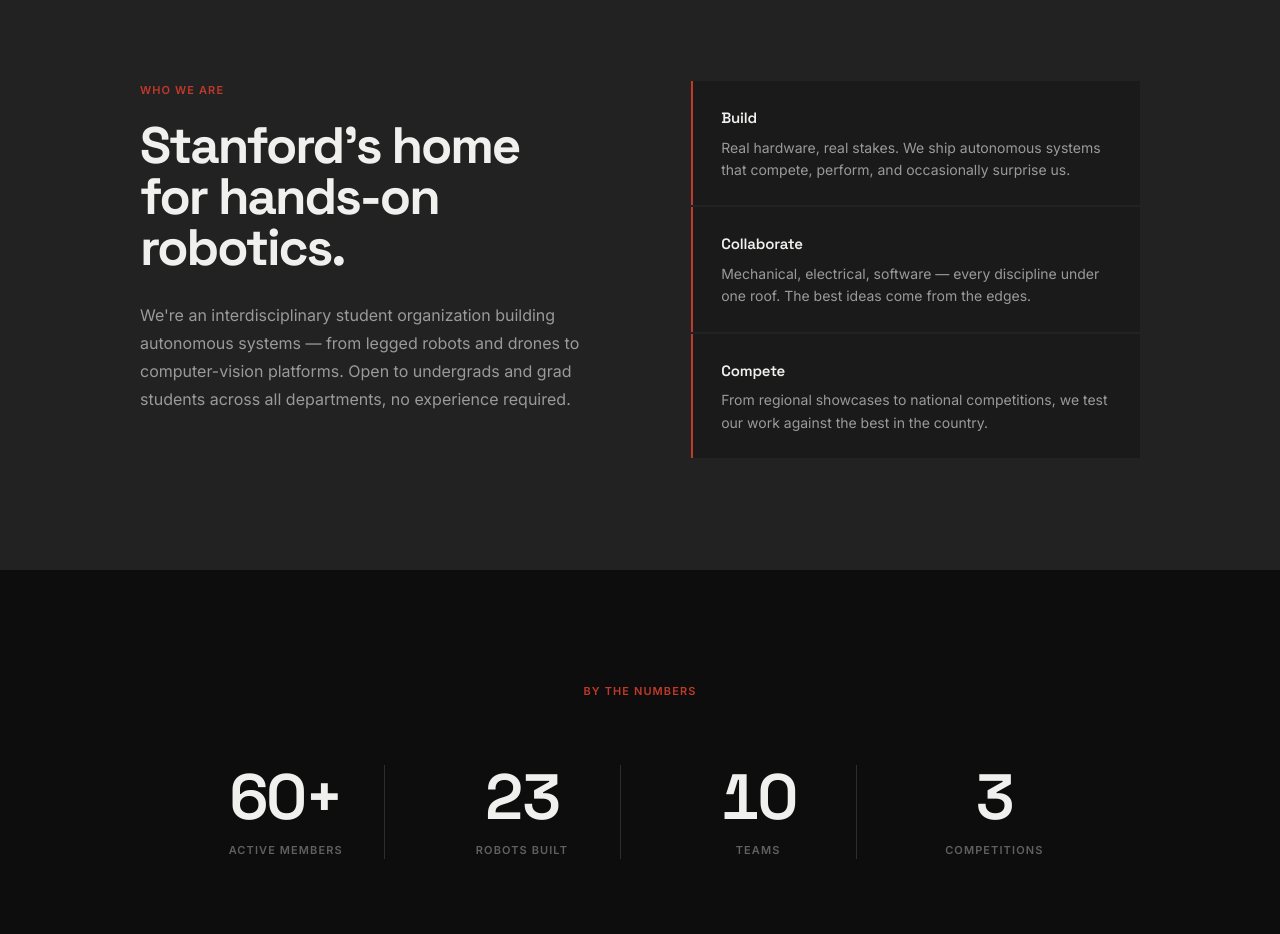
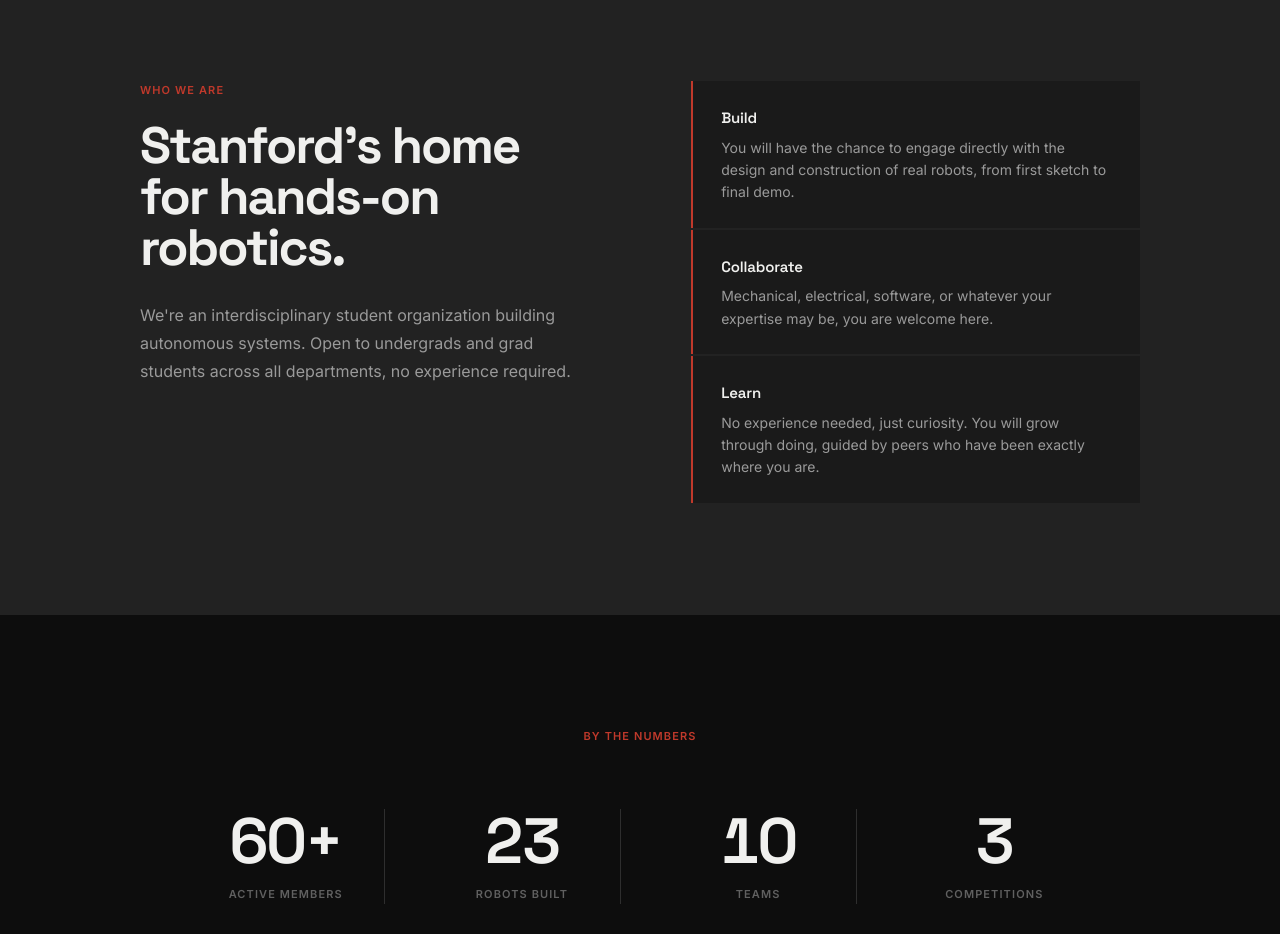
Before and after one commit to guinterface/ssr-website, a React (Vite) app: page / in a window 1280 px wide. Shown: the part 1140-2074 px from the top of the page. Built offline with nearby package versions, Linux system fonts and the light colour scheme.

Commit message:
your message here

```diff
--- a/src/components/home/AboutSection.jsx
+++ b/src/components/home/AboutSection.jsx
@@ -4,15 +4,15 @@
 const PILLARS = [
   {
     label: 'Build',
-    body:  'Real hardware, real stakes. We ship autonomous systems that compete, perform, and occasionally surprise us.',
+    body:  'You will have the chance to engage directly with the design and construction of real robots, from first sketch to final demo.',
   },
   {
     label: 'Collaborate',
-    body:  'Mechanical, electrical, software — every discipline under one roof. The best ideas come from the edges.',
+    body:  'Mechanical, electrical, software, or whatever your expertise may be, you are welcome here.',
   },
   {
-    label: 'Compete',
-    body:  'From regional showcases to national competitions, we test our work against the best in the country.',
+    label: 'Learn',
+    body:  'No experience needed, just curiosity. You will grow through doing, guided by peers who have been exactly where you are.',
   },
 ]
 
@@ -64,7 +64,7 @@
                 maxWidth:   '48ch',
                 margin:     0,
               }}>
-                We're an interdisciplinary student organization building autonomous systems — from legged robots and drones to computer-vision platforms. Open to undergrads and grad students across all departments, no experience required.
+                We're an interdisciplinary student organization building autonomous systems. Open to undergrads and grad students across all departments, no experience required.
               </p>
             </ScrollReveal>
           </div>
```
